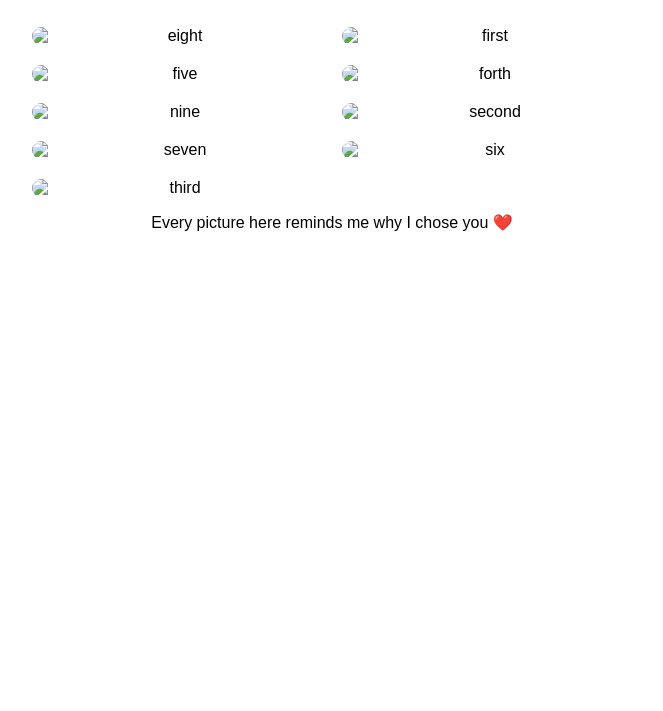
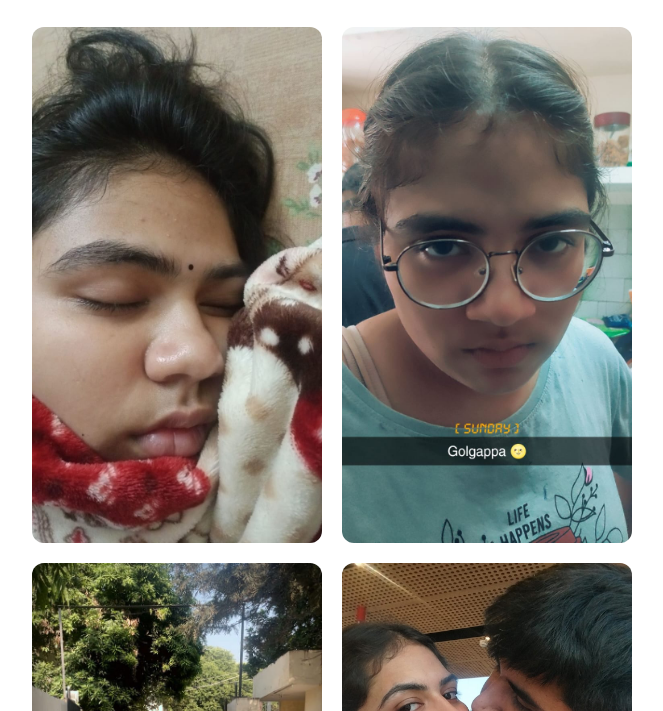
Before and after one commit to jaswantchhoker/my-love-website, a plain HTML site: page gallery.html in a window 1280 px wide. Shown: the part 89-800 px from the top of the page, without its empty margins (308-971 px from the left). Drawn offline with Linux system fonts and the light colour scheme.

Commit message:
Fix image source paths in gallery.html
Updated image paths in the gallery section.

```diff
--- a/gallery.html
+++ b/gallery.html
@@ -11,15 +11,15 @@
 
     <div class="gallery">
 
-<img src="./galler/piceight.jpeg" alt="eight">
-<img src="./galler/picfirst.jpeg" alt="first">
-<img src="./galler/picfive.jpeg" alt="five">
-<img src="./galler/picforth.jpeg" alt="forth">
-<img src="./galler/picnine.jpeg" alt="nine">
-<img src="./galler/picsecond.jpeg" alt="second">
-<img src="./galler/picseven.jpeg" alt="seven">
-<img src="./galler/picsix.jpeg" alt="six">
-<img src="./galler/picthird.jpeg" alt="third">
+<img src="./images/piceight.jpeg" alt="eight">
+<img src="./images/picfirst.jpeg" alt="first">
+<img src="./images/picfive.jpeg" alt="five">
+<img src="./images/picforth.jpeg" alt="forth">
+<img src="./images/picnine.jpeg" alt="nine">
+<img src="./images/picsecond.jpeg" alt="second">
+<img src="./images/picseven.jpeg" alt="seven">
+<img src="./images/picsix.jpeg" alt="six">
+<img src="./images/picthird.jpeg" alt="third">
 
 
 
@@ -30,4 +30,5 @@
 
 </footer>
 </body>
+
 </html>
```
